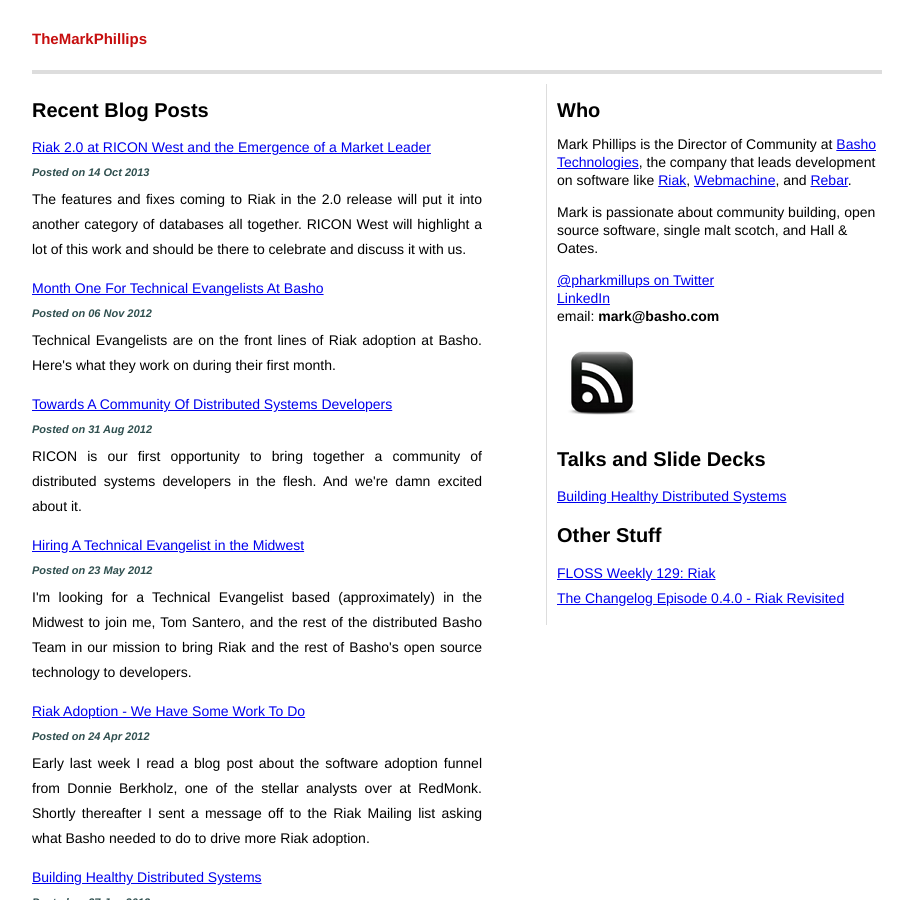
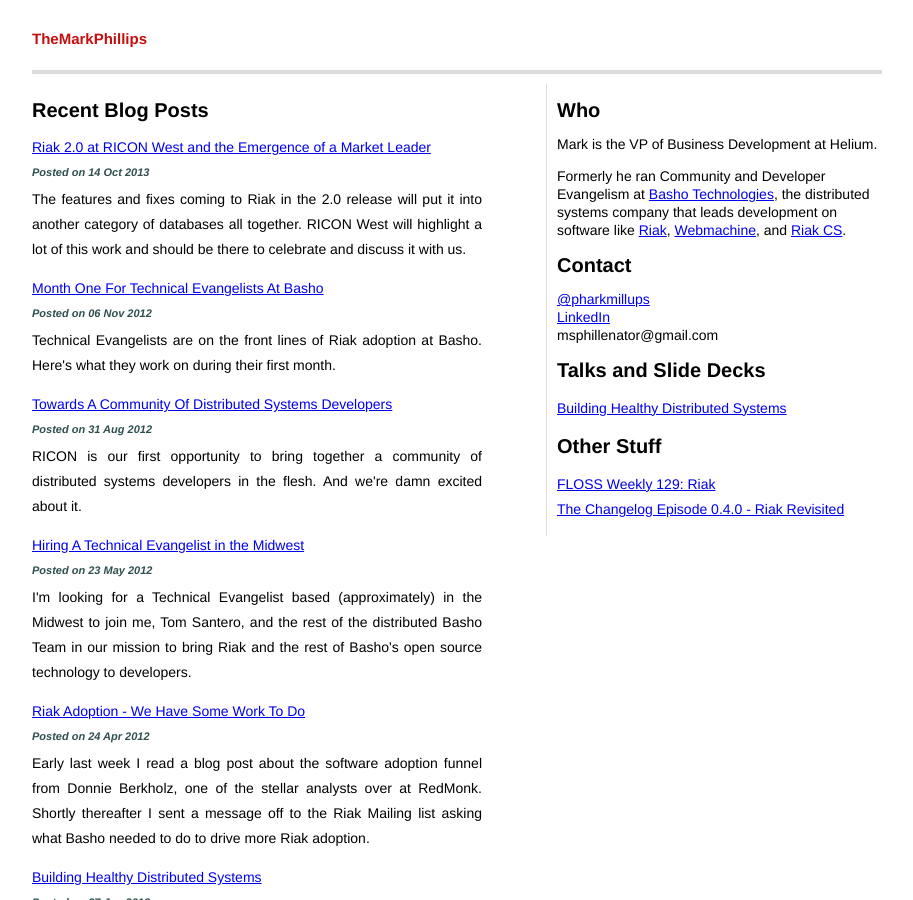
Before and after one commit to PharkMillups/pharkmillups.github.com, a Jekyll site: the page built from index.html, in a window 1280 px wide and 900 px high. Shown: the whole window, without its empty margins (183-1096 px from the left). Built offline with Jekyll 4.4.1, drawn with Linux system fonts in a browser that asks for light colours; Markdown is read by kramdown in place of the engine named in the settings.

Commit message:
small tweaks

```diff
--- a/index.html
+++ b/index.html
@@ -51,16 +51,16 @@ title: TheMarkPhillips
 	</div>
 	<div id="about">
 <h2 class="who">Who</h2>
-<p>Mark Phillips is the Director of Community at <a href="http://www.basho.com">Basho Technologies</a>, the company that leads development on software like <a href="http://wiki.basho.com">Riak</a>, <a href="https://github.com/basho/webmachine">Webmachine</a>, and <a href="https://github.com/basho/rebar/wiki">Rebar</a>.
+<p>Mark is the VP of Business Development at Helium.</p>
+
+<p>Formerly he ran Community and Developer Evangelism at <a href="http://www.basho.com">Basho Technologies</a>, the distributed systems company that leads development on software like <a href="hhttp://docs.basho.com/riak/latest/">Riak</a>, <a href="https://github.com/basho/webmachine">Webmachine</a>, and <a href="http://docs.basho.com/riakcs/latest/">Riak CS</a>.
 </p>
-<p>Mark is passionate about community building, open source software, single malt scotch, and Hall & Oates.</p>
 
-<ul class="links"><li><a href="https://twitter.com/pharkmillups">@pharkmillups on Twitter</a></li>
+<h2 class="who">Contact</h2>
+<ul class="links"><li><a href="https://twitter.com/pharkmillups">@pharkmillups</a></li>
 <li><a href="http://www.linkedin.com/pub/mark-phillips/7/b75/255">LinkedIn</a></li>
-<li>email: <strong>mark@basho.com</strong></li>
+<li>msphillenator@gmail.com</li>
 </ul>
-
-<a href="http://feeds.feedburner.com/themarkphillips"><img src="/images/rss_logo.png"></a>
 
 <h2 class="who">Talks and Slide Decks</h2>
 <ul class ="other_stuff">
@@ -72,16 +72,6 @@ title: TheMarkPhillips
 	<li><a href="http://thechangelog.com/post/1525527959/episode-0-4-0-riak-revisited-with-andy-gross-mark-philli">The Changelog Episode 0.4.0 - Riak Revisited</a></li>
 </ul>
 
-
-	<!-- Links I'll need later
-	<ul>
-		<li><a href="http://www.twitter.com/pharkmillups">Hang on My Every Character</a></li>
-		<li><a href="http://basho.com">Buy My Product</a></li>
-		<li><a href="http://phark.posterous.com">Read My Blog</a></li>
-		<li><a href="http://www.linkedin.com/pub/mark-phillips/7/b75/255">Linkedin</a></li>
-		<li><a href="http://www.youtube.com/watch?v=JU9TouRnO84">Kick It</a></li>
-	</ul>
-	-->
 	</div>
 	<div style="clear:both;"></div>
 	<div id="footer">
```
Also changed, not shown: 3 other files.
